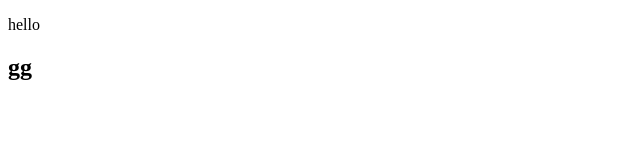
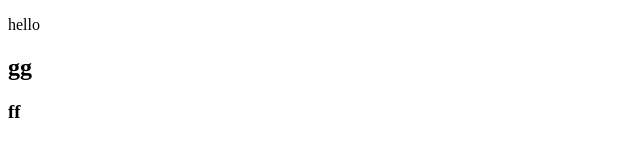
Before and after one commit to MayarElghareb/test, a plain HTML site: page index.html in a window 1280 px wide. Shown: the full height of the page, 0-640 px from the left. Drawn offline with Linux system fonts and the light colour scheme.

Commit message:
"update index"

```diff
--- a/index.html
+++ b/index.html
@@ -10,5 +10,6 @@
   <body>
     <p>hello</p>
     <h2>gg</h2>
+    <h3>ff</h3>
   </body>
 </html>
```
